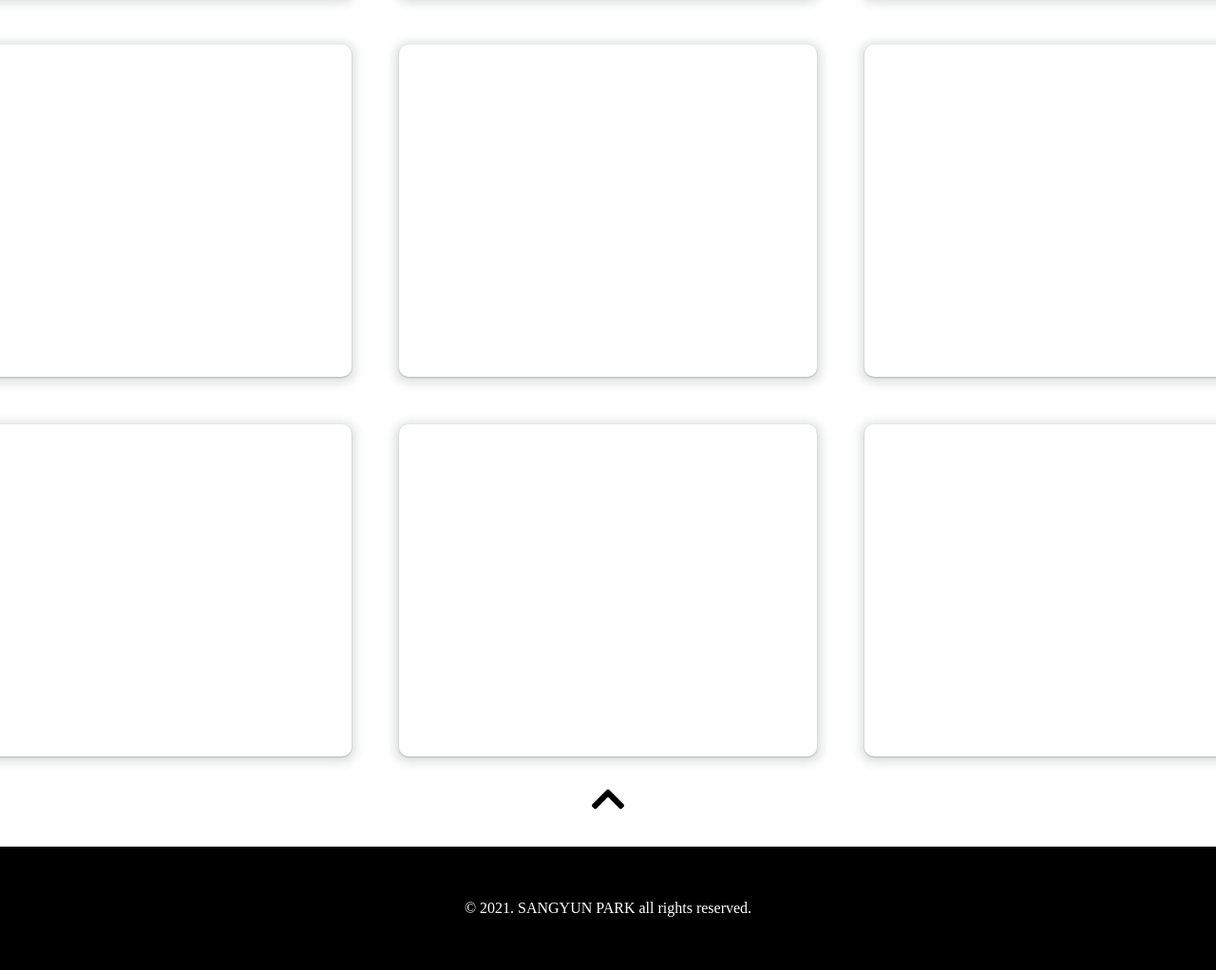
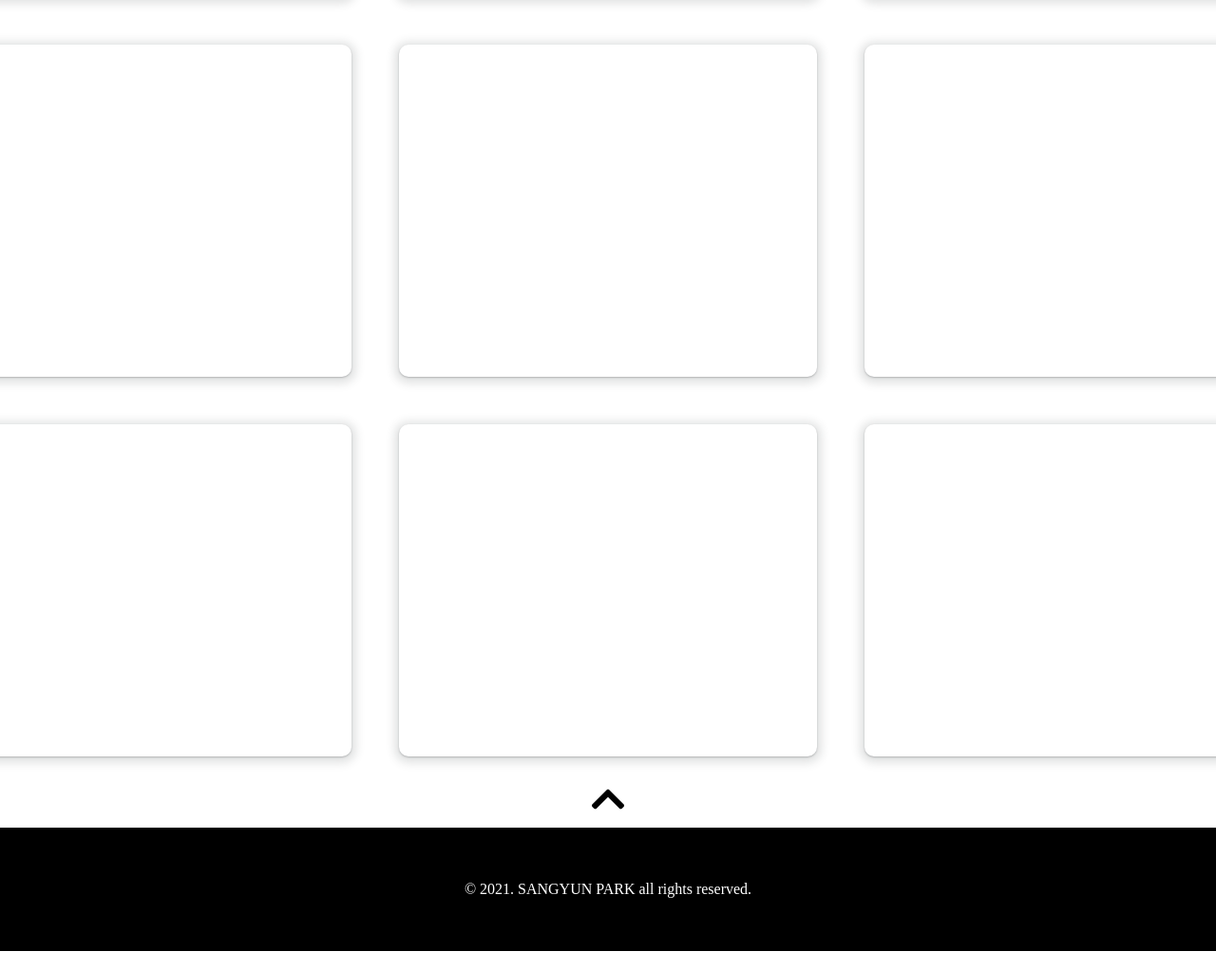
Before and after one commit to sangyun5108/sangyun5108, a plain HTML site: page index.html in a window 1280 px wide. Shown: the part 3244-4266 px from the top of the page at 95% size. Drawn offline with Linux system fonts and the light colour scheme.

Commit message:
fix : footer 버그 수정

```diff
--- a/main.css
+++ b/main.css
@@ -14,7 +14,6 @@
 
 html,body {
   width: 100vw;
-  height: 400vh;
 }
 
 button {
@@ -329,7 +328,6 @@ a {
 
 #project{
   background-color: var(--color-white);
-  min-height:110vh;
   padding-top: 100px;
   display: flex;
   flex-direction: column;
@@ -469,7 +467,7 @@ a {
 }
 
 .goback__first {
-  margin-bottom: 30px;
+  margin-bottom:10px;
   font-size: 40px;
   cursor: pointer;
 }
@@ -565,6 +563,8 @@ a {
 }
 
 #footer {
+  display: flex;
+  bottom:0px;
   height: 90px;
   min-height: 130px;
   background-color:var(--color-black);
```
